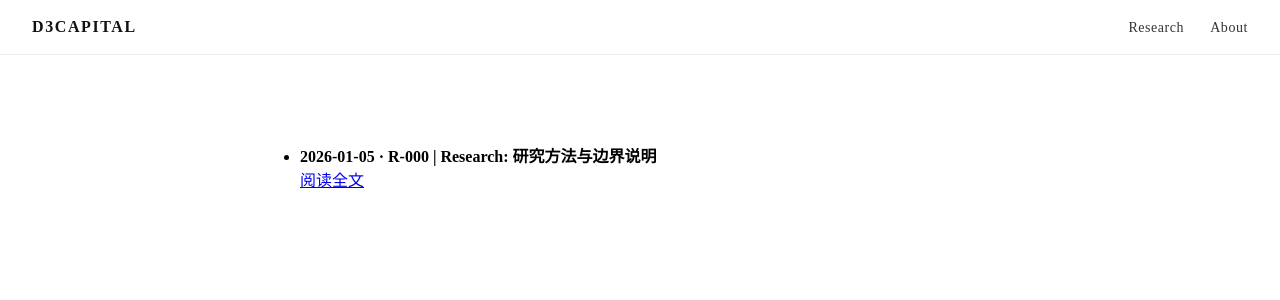
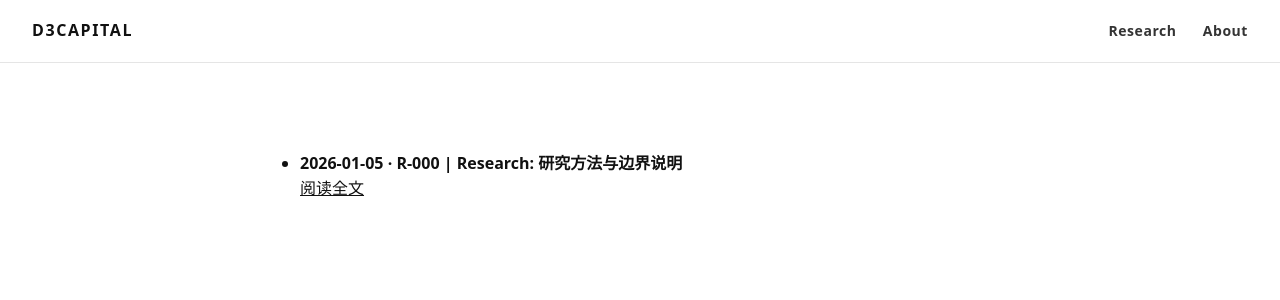
Before and after one commit to D3Capital/D3Capital.github.io, a Jekyll site: the page built from research.md, in a window 1280 px wide. Shown: the top 300 px of the page. Built offline with Jekyll 4.4.1, drawn with Linux system fonts in a browser that asks for light colours.

Commit message:
clean default layout and center inner pages

```diff
--- a/_layouts/default.html
+++ b/_layouts/default.html
@@ -2,92 +2,108 @@
 <html lang="en">
   <head>
     <meta charset="utf-8" />
-    <meta name="viewport" content="width=device-width, initial-scale=1" />
-    <title>{% if page.title and page.title != "" %}{{ page.title }} · {% endif %}{{ site.title }}</title>
-    {% seo %}
+    <meta name="viewport" content="width=device-width,initial-scale=1" />
+    <title>
+      {% if page.title and page.title != "" %}
+        {{ page.title }} · {{ site.title }}
+      {% else %}
+        {{ site.title }}
+      {% endif %}
+    </title>
+
+    {% if site.description %}
+      <meta name="description" content="{{ site.description | strip_html | strip_newlines | escape }}" />
+    {% endif %}
+
     <style>
+      /* ---------- Base ---------- */
+      :root{
+        --bg:#ffffff;
+        --fg:#111111;
+        --muted: rgba(0,0,0,.68);
+        --line: rgba(0,0,0,.10);
+      }
+      html,body{ margin:0; padding:0; background:var(--bg); color:var(--fg); }
+      body{
+        font-family: ui-sans-serif, system-ui, -apple-system, Segoe UI, Roboto, Helvetica, Arial, "Apple Color Emoji","Segoe UI Emoji";
+        line-height: 1.6;
+      }
+      a{ color: inherit; }
+      a:hover{ opacity:.9; }
+
+      /* ---------- Global Header (inner pages) ---------- */
       .site-header{
         position: sticky;
         top: 0;
         z-index: 50;
         display: flex;
+        align-items: center;
         justify-content: space-between;
-    align-items: center;
         padding: 18px 32px;
-    background: #fff;
-    border-bottom: 1px solid rgba(0,0,0,.08);
+        background: rgba(255,255,255,.92);
+        backdrop-filter: saturate(180%) blur(10px);
+        border-bottom: 1px solid var(--line);
       }
       .site-brand{
         text-decoration: none;
-    color: #111;
+        color: var(--fg);
         font-size: 16px;
-    font-weight: 600;
+        font-weight: 700;
         letter-spacing: .10em;
         text-transform: uppercase;
       }
       .site-nav a{
         text-decoration: none;
-    color: #111;
+        color: var(--fg);
         margin-left: 22px;
         font-size: 14px;
-    font-weight: 500;
+        font-weight: 600;
         letter-spacing: .04em;
         opacity: .85;
       }
       .site-nav a:hover{ opacity: 1; }
 
-  @media (max-width: 720px){
-    .site-header{ padding: 14px 18px; }
-    .site-nav a{ margin-left: 14px; }
-  }
-</style>
-  </head>
-  <body>
-
-    <main class="content">
-      <header class="site-header">
-  <a class="site-brand" href="/">D3Capital</a>
-
-  <nav class="site-nav" aria-label="Primary">
-    {% for item in site.navigation %}
-      <a href="{{ item.url | relative_url }}">{{ item.title }}</a>
-    {% endfor %}
-  </nav>
-</header>
-      <main class="page-content">
-        {{ content }}
-      </main>
-    </main>
-
-    <style>
-      /* minimal, institutional */
-      body { margin: 0; }
-      .topbar{
-        position: sticky;
-        top: 0;
-        z-index: 50;
-        display: flex;
-        justify-content: space-between;
-        align-items: center;
-        padding: 16px 28px;
-        background: #0b0b0b;
-      }
-      .brand a{
-        color: rgba(255,255,255,.92);
-        text-decoration: none;
-        font-weight: 700;
-        letter-spacing: .04em;
-        text-transform: uppercase;
-      }
-      .page-content {
+      /* ---------- Content Container (inner pages) ---------- */
+      .page-content{
         max-width: 760px;
         margin: 0 auto;
         padding: 72px 24px 96px;
       }
+      .page-content h1{ margin: 0 0 18px; font-size: 44px; line-height: 1.15; }
+      .page-content h2{ margin: 36px 0 12px; font-size: 22px; }
+      .page-content p{ margin: 0 0 14px; color: var(--fg); }
+      .page-content hr{ border:0; border-top:1px solid var(--line); margin: 28px 0; }
 
-    .page-content h1 {
-    margin-top: 0;
+      /* ---------- Mobile ---------- */
+      @media (max-width: 720px){
+        .site-header{ padding: 14px 18px; }
+        .site-nav a{ margin-left: 14px; font-size: 14px; }
+        .page-content{ padding: 56px 18px 72px; }
+        .page-content h1{ font-size: 34px; }
       }
     </style>
+  </head>
+
+  <body>
+    <!-- Header for inner pages (Home uses its own hero nav, so we hide this header on home) -->
+    {% if page.url != "/" %}
+      <header class="site-header">
+        <a class="site-brand" href="{{ '/' | relative_url }}">D3Capital</a>
+        <nav class="site-nav" aria-label="Primary">
+          {% if site.navigation %}
+            {% for item in site.navigation %}
+              <a href="{{ item.url | relative_url }}">{{ item.title }}</a>
+            {% endfor %}
+          {% else %}
+            <a href="{{ '/research' | relative_url }}">Research</a>
+            <a href="{{ '/about' | relative_url }}">About</a>
+          {% endif %}
+        </nav>
+      </header>
+    {% endif %}
+
+    <main class="page-content">
+      {{ content }}
+    </main>
   </body>
 </html>
```
Lines whose indentation alone changed are shown as unchanged.
